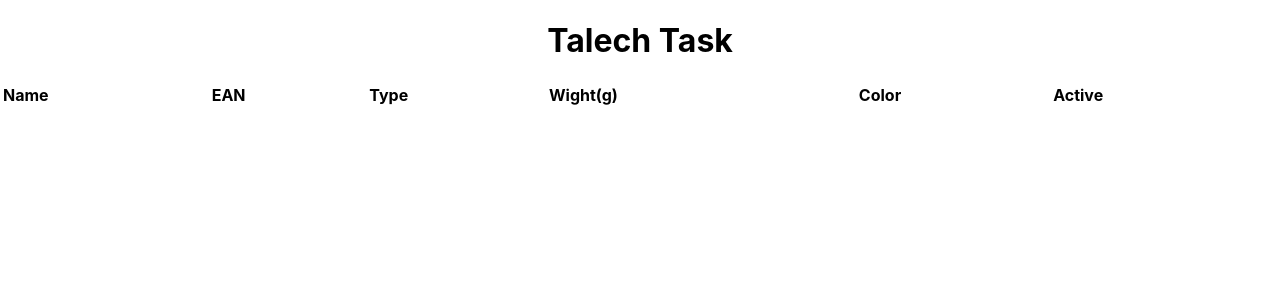
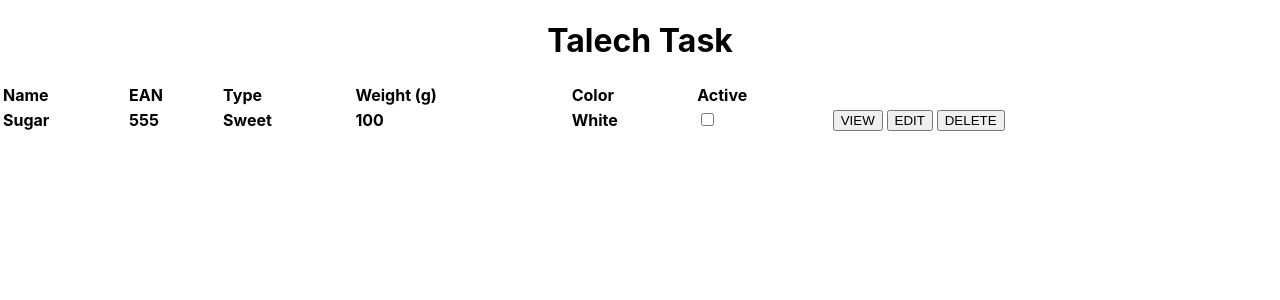
Before and after one commit to Linas819/Talech_task, a React (Create React App) app in the folder talech/: page / in a window 1280 px wide. Shown: the top 300 px of the page. Built offline with nearby package versions, Linux system fonts and the light colour scheme.

Commit message:
Adding the buttons and seeing the view of the table

```diff
--- a/talech/src/App.js
+++ b/talech/src/App.js
@@ -1,14 +1,15 @@
 import React from 'react';
 import './App.css';
 
-function App() {
+function App()
+{
     return (
         <div className="App">
             <header className = "App_header">
                 <h1>Talech Task</h1>
             </header>
             <div>
-                <Product_Fields />
+                <Table />
             </div>
         </div>
     );
@@ -16,8 +17,9 @@ function App() {
 
 export default App;
 
-class Product_Fields extends React.Component {
-    render() {
+class Table extends React.Component {
+    render()
+    {
         return (
             <div>
                 <table className="App_table">
@@ -25,13 +27,55 @@ class Product_Fields extends React.Component {
                         <th>Name</th>
                         <th>EAN</th>
                         <th>Type</th>
-                        <th>Wight(g)</th>
+                        <th>Weight (g)</th>
                         <th>Color</th>
                         <th>Active</th>
+                        <th></th>
+                    </tr>
+                    <tr>
+                        <th>Sugar</th>
+                        <th>555</th>
+                        <th>Sweet</th>
+                        <th>100</th>
+                        <th>White</th>
+                        <th> <CheckBox /> </th>
+                        <th> <Button_view /> <Button_edit /> <Button_delete /></th>
                     </tr>
                 </table>
             </div>
-
         );
     }
 }
+class Button_view extends React.Component {
+    render() {
+        return (
+            <input type="button" value="VIEW" />
+        );
+    }
+}
+class Button_edit extends React.Component {
+    render() {
+        return (
+            <input type="button" value="EDIT" />
+        );
+    }
+}
+class Button_delete extends React.Component
+{
+    render()
+    {
+        return (
+            <input type="button" value="DELETE"/>
+        );
+    }
+}
+
+class CheckBox extends React.Component
+{
+    render()
+    {
+        return (
+            <input name="Active" type="checkbox" />
+        );
+    }
+}
```
Also changed, not shown: talech/src/App.css (line endings or trailing spaces).
